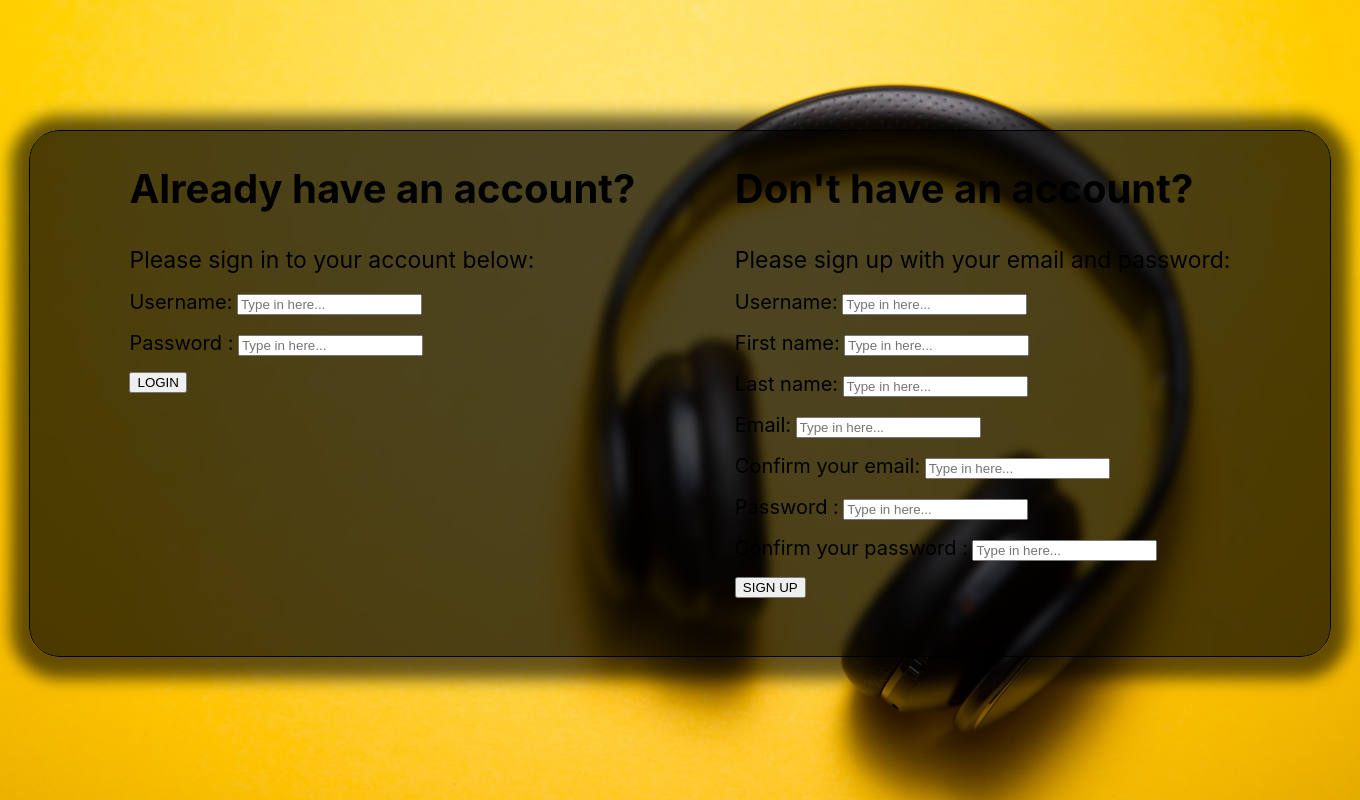
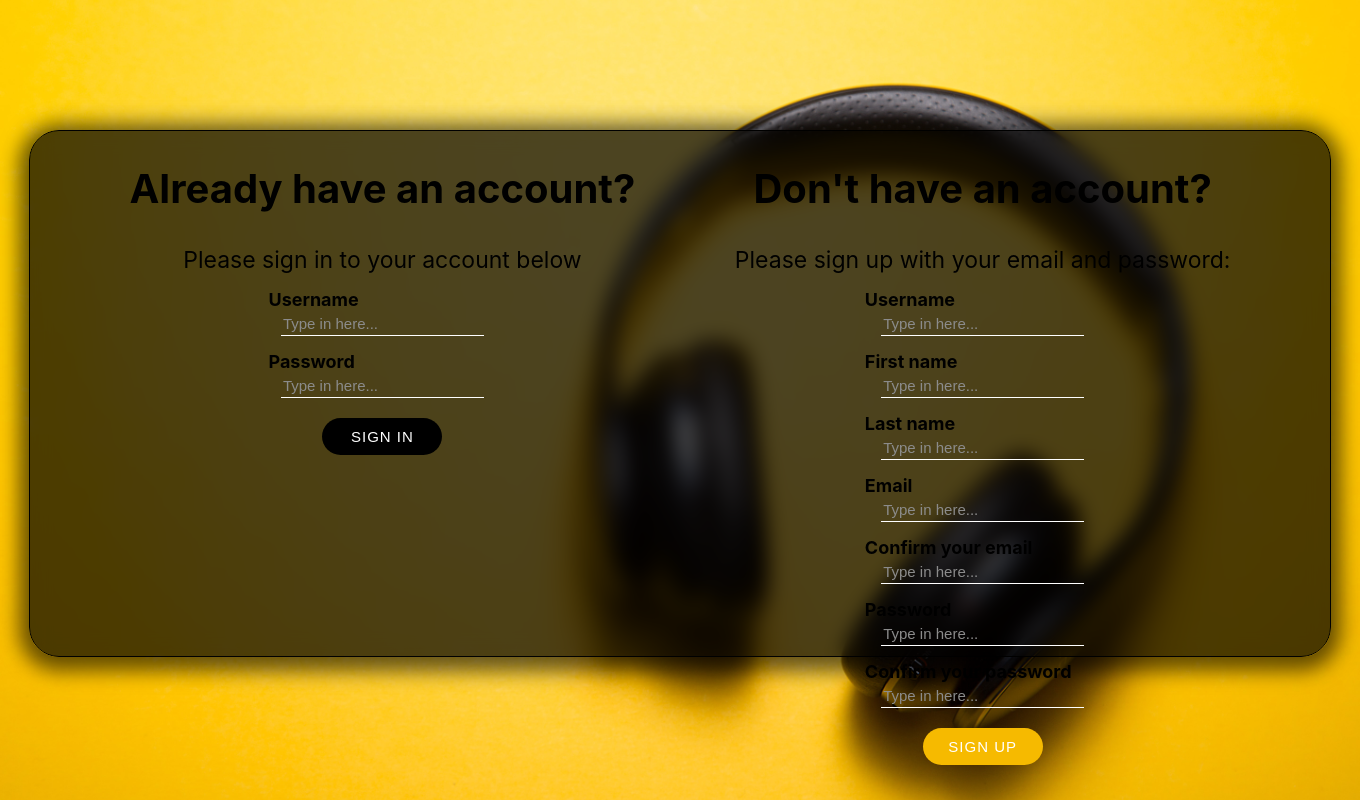
Before and after one commit to Kvaara/Musafi_Project, a PHP site: page /login-signup.php in a window 1360 px wide. Run offline with PHP 8.4, Linux system fonts and the light colour scheme.

Commit message:
CSS styling added to the login and signup page. The page needs more styling but I'll do that after I have made the buttons that switch between sign-up and sign-in forms. This is because the page view will be different and won't show the labels and input fields until the user has clicked the buttons.

```diff
--- a/assets/css/login-signup.styles.css
+++ b/assets/css/login-signup.styles.css
@@ -26,8 +26,8 @@ body {
   width: 1300px;
   background: rgba(0, 0, 0, 0.7);
   border: 1px solid black;
-  box-shadow: 0px 4px 16px 18px rgba(0, 0, 0, 0.6);
-  backdrop-filter: blur(5px);
+  box-shadow: 0px 4px 20px 10px rgba(0, 0, 0, 0.6);
+  backdrop-filter: blur(10px);
   border-radius: 30px;
   height: 525px;
 }
@@ -35,7 +35,8 @@ body {
 #signin-form > h2 {
   font-size: 40px;
   color: black;
-  /* transition: 0.2s ease-in-out; */
+  display: flex;
+  justify-content: center;
 }
 
 #signin-container:hover > #signin-form > h2 {
@@ -55,15 +56,25 @@ body {
 
 #signin-form > span {
   font-size: 23px;
+  justify-content: center;
+  display: flex;
 }
 
 #signin-form > p > label {
-  font-size: 20px;
+  display: block;
+  font-size: 18px;
+  font-weight: bolder;
+  /*   text-align: center; */
+  position: relative;
+  left: 139px;
+  bottom: 1px;
 }
 
 #signup-form > h2 {
   font-size: 40px;
   color: black;
+  display: flex;
+  justify-content: center;
 }
 
 #signup-container:hover > #signup-form > h2 {
@@ -77,14 +88,90 @@ body {
 }
 
 #signup-container:hover > #signup-form > p {
-  color: rgba(255, 255, 255, 0.7);
+  color: rgba(238, 255, 0, 0.699);
   transition: 0.2s ease-in-out;
 }
 
 #signup-form > span {
   font-size: 23px;
+  display: flex;
+  justify-content: center;
 }
 
 #signup-form > p > label {
-  font-size: 20px;
+  display: block;
+  font-size: 18px;
+  font-weight: bolder;
+  /*   text-align: center; */
+  position: relative;
+  left: 130px;
+  bottom: 1px;
 }
+
+input {
+  display: block;
+  margin: 0 auto;
+  background-color: transparent;
+  border: none;
+  border-bottom: solid 1px white;
+  height: 25px;
+  font-size: 15px;
+}
+
+button {
+  background-color: black;
+  border: none;
+  color: white;
+  padding: 10px;
+  border-radius: 30px;
+  font-size: 15px;
+  cursor: pointer;
+  transition: 0.2s ease-in-out;
+  display: flex;
+  margin: 20px auto;
+  min-width: 120px;
+  justify-content: center;
+  letter-spacing: 1px;
+}
+
+#signup-btn {
+  background-color: rgb(246, 186, 0);
+}
+
+#signup-btn:hover {
+  background-color: white;
+}
+
+button:hover {
+  background-color: white;
+  color: black;
+  border-radius: 0px;
+}
+
+::-webkit-input-placeholder {
+  /* WebKit, Blink, Edge */
+  color: rgb(136, 136, 136);
+}
+:-moz-placeholder {
+  /* Mozilla Firefox 4 to 18 */
+  color: rgb(139, 139, 139);
+  opacity: 1;
+}
+::-moz-placeholder {
+  /* Mozilla Firefox 19+ */
+  color: rgb(139, 139, 139);
+  opacity: 1;
+}
+:-ms-input-placeholder {
+  /* Internet Explorer 10-11 */
+  color: rgb(139, 139, 139);
+}
+::-ms-input-placeholder {
+  /* Microsoft Edge */
+  color: rgb(139, 139, 139);
+}
+
+::placeholder {
+  /* Most modern browsers support this now. */
+  color: rgb(139, 139, 139);
+}
--- a/login-signup.php
+++ b/login-signup.php
@@ -37,17 +37,17 @@ function saveInputValue($name)
         <div id="signin-container">
             <form id="signin-form" action="login-signup.php" method="POST">
                 <h2>Already have an account?</h2>
-                <span>Please sign in to your account below:</span>
+                <span>Please sign in to your account below</span>
                 <p>
                     <?php echo $account->getError(Constants::$loginFailure) ?>
-                    <label for="signin-username">Username:</label>
+                    <label for="signin-username">Username</label>
                     <input type="text" id="signin-username" name="signin-username" placeholder="Type in here..." required>
                 </p>
                 <p>
-                    <label for="signin-password">Password :</label>
+                    <label for="signin-password">Password</label>
                     <input type="password" id="signin-password" name="signin-password" placeholder="Type in here..." required>
                 </p>
-                <button type="submit" name="signin-btn" id="signin-btn">LOGIN</button>
+                <button type="submit" name="signin-btn" id="signin-btn">SIGN IN</button>
             </form>
 
         </div>
@@ -59,19 +59,19 @@ function saveInputValue($name)
                 <p>
                     <?php echo $account->getError(Constants::$usernameExists); ?>
                     <?php echo $account->getError(Constants::$usernameNotInRange); ?>
-                    <label for="signup-username">Username:</label>
+                    <label for="signup-username">Username</label>
                     <input type="text" id="signup-username" name="signup-username" placeholder="Type in here..." value='<?php saveInputValue("signup-username") ?>' required>
                 </p>
 
                 <p>
                     <?php echo $account->getError(Constants::$firstNameNotInRange); ?>
-                    <label for="signup-fname">First name:</label>
+                    <label for="signup-fname">First name</label>
                     <input type="text" id="signup-fname" name="signup-fname" placeholder="Type in here..." value='<?php saveInputValue("signup-fname") ?>' required>
                 </p>
 
                 <p>
                     <?php echo $account->getError(Constants::$lastNameNotInRange); ?>
-                    <label for="signup-lname">Last name:</label>
+                    <label for="signup-lname">Last name</label>
                     <input type="text" id="signup-lname" name="signup-lname" placeholder="Type in here..." value='<?php saveInputValue("signup-lname") ?>' required>
                 </p>
 
@@ -79,12 +79,12 @@ function saveInputValue($name)
                     <?php echo $account->getError(Constants::$emailsDoNotMatch); ?>
                     <?php echo $account->getError(Constants::$emailTaken); ?>
                     <?php echo $account->getError(Constants::$emailIncorrectForm); ?>
-                    <label for="signup-email">Email:</label>
+                    <label for="signup-email">Email</label>
                     <input type="email" id="signup-email" name="signup-email" placeholder="Type in here..." value='<?php saveInputValue("signup-email") ?>' required>
                 </p>
 
                 <p>
-                    <label for="signup-email-confirm">Confirm your email:</label>
+                    <label for="signup-email-confirm">Confirm your email</label>
                     <input type="email" id="signup-email-confirm" name="signup-email-confirm" placeholder="Type in here..." required>
                 </p>
 
@@ -92,12 +92,12 @@ function saveInputValue($name)
                     <?php echo $account->getError(Constants::$passwordsDoNotMatch); ?>
                     <?php echo $account->getError(Constants::$passwordNotAlphanumeric); ?>
                     <?php echo $account->getError(Constants::$passwordsTooShort); ?>
-                    <label for="signup-password">Password :</label>
+                    <label for="signup-password">Password</label>
                     <input type="password" id="signup-password" name="signup-password" placeholder="Type in here..." required maxlength="25">
                 </p>
 
                 <p>
-                    <label for="signup-password-confirm">Confirm your password :</label>
+                    <label for="signup-password-confirm">Confirm your password</label>
                     <input type="password" id="signup-password-confirm" name="signup-password-confirm" placeholder="Type in here..." required maxlength="25">
                 </p>
 
```
